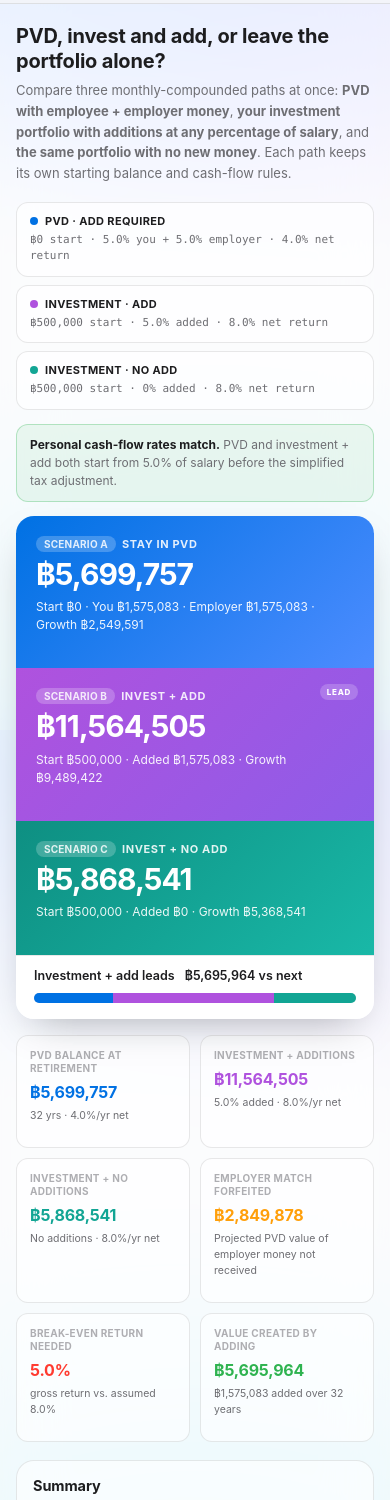
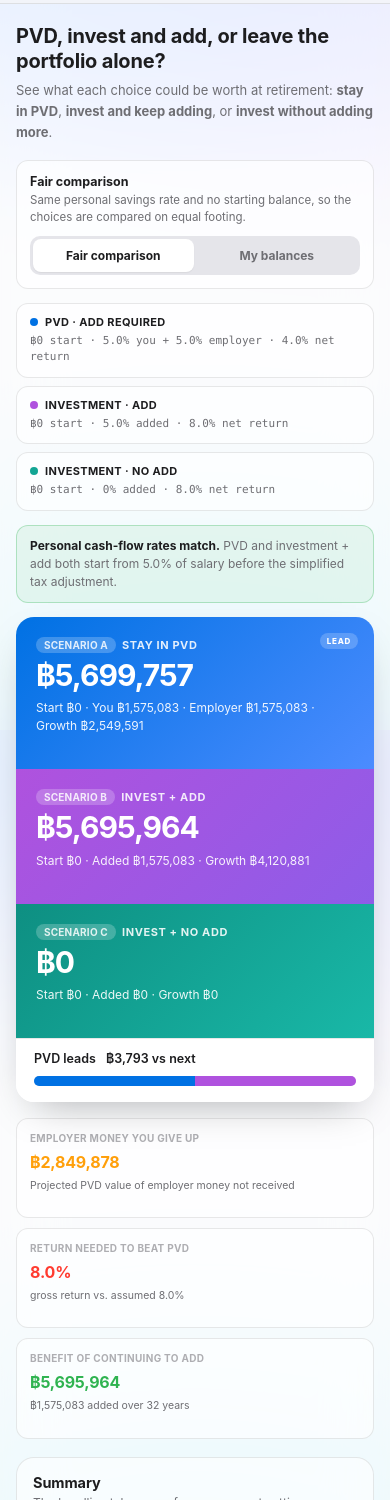
Before and after one commit to 0xtrvkc/pvd-vs-investment, a website: page index.html in a window 390 px wide. Shown: the part 114-1614 px from the top of the page. Drawn offline with Linux system fonts and the light colour scheme.

Commit message:
Improve comparison UX and mobile controls

```diff
--- a/index.html
+++ b/index.html
@@ -272,6 +272,13 @@
   /* ============ MAIN CONTENT ============ */
   .page-title{font-family:var(--font-display); font-size:20px; font-weight:700; margin:0 0 6px; letter-spacing:-0.2px; line-height:1.25;}
   .page-sub{font-size:13px; color:var(--ink-soft); margin:0 0 18px; line-height:1.6; max-width:760px;}
+  .comparison-mode{display:flex; flex-direction:column; gap:10px; padding:13px; margin:0 0 14px; border:1px solid var(--hairline); border-radius:var(--radius-md); background:var(--card);}
+  .comparison-mode-copy{flex:1; min-width:0;}
+  .comparison-mode-title{font-size:12.5px; font-weight:750; margin:0 0 3px;}
+  .comparison-mode-note{font-size:11.5px; color:var(--ink-soft); margin:0; line-height:1.45;}
+  .mode-seg{display:grid; grid-template-columns:1fr 1fr; gap:3px; padding:3px; background:var(--track); border-radius:10px;}
+  .mode-seg button{border:0; border-radius:8px; padding:9px 11px; background:transparent; color:var(--ink-soft); font:650 12px var(--font-text); cursor:pointer;}
+  .mode-seg button.active{background:var(--card-strong); color:var(--ink); box-shadow:var(--shadow-card);}
 
   /* ---- scoreboard hero: three account paths, stacked until there is room ---- */
   .scoreboard{
@@ -301,7 +308,7 @@
   .score-gap-track{flex:1 1 100%; height:10px; border-radius:6px; background:var(--track); overflow:hidden; display:flex; order:3;}
   .score-gap-fill{height:100%; transition:width .4s;}
 
-  .kpi-grid{display:grid; grid-template-columns:1fr 1fr; gap:10px; margin-bottom:18px;}
+  .kpi-grid{display:grid; grid-template-columns:1fr; gap:10px; margin-bottom:18px;}
   .kpi{
     background:var(--card); border:1px solid var(--hairline); border-radius:var(--radius-md); padding:13px 13px;
   }
@@ -480,13 +487,27 @@
     .score-gap-bar{padding:12px 26px; flex-wrap:nowrap;}
     .score-gap-track{flex:1 1 auto; order:0;}
 
-    .kpi-grid{grid-template-columns:repeat(6,1fr); gap:11px;}
+    .comparison-mode{flex-direction:row; align-items:center;}
+    .mode-seg{flex:0 0 300px;}
+    .kpi-grid{grid-template-columns:repeat(3,1fr); gap:11px;}
     .grid-2{grid-template-columns:1fr 1fr; gap:16px;}
     .insight-grid{grid-template-columns:1fr 1fr; gap:14px;}
     .model-strip{grid-template-columns:repeat(3,1fr);}
     .parity-callout{flex-direction:row; align-items:center; justify-content:space-between;}
     .panel{padding:20px 22px 22px;}
     .panel-head{flex-wrap:nowrap;}
+  }
+
+  @media (max-width:899px){
+    .side-group{margin-bottom:8px; border:1px solid var(--hairline); border-radius:var(--radius-md); background:var(--card); overflow:hidden;}
+    .side-group-title{margin:0; padding:14px 40px 14px 14px; color:var(--ink); font-size:12px; cursor:pointer; position:relative;}
+    .side-group-title::after{content:"+"; position:absolute; right:14px; top:10px; font-size:20px; color:var(--ink-soft); font-weight:400;}
+    .side-group.open>.side-group-title::after{content:"−";}
+    .side-group-desc,.side-group>.field,.side-group>.toggle-field,.side-group>.preset-row{display:none;}
+    .side-group.open{padding-bottom:10px;}
+    .side-group.open>.side-group-desc,.side-group.open>.field,.side-group.open>.toggle-field,.side-group.open>.preset-row{display:block; margin-left:10px; margin-right:10px;}
+    .side-group.open>.preset-row{display:flex;}
+    .side-group.open>.side-group-desc{margin-top:0; padding:0 4px;}
   }
 
   @media print{
@@ -683,8 +704,8 @@
         </div>
 
         <div class="field">
-          <div class="field-row"><span class="field-label">Current investment portfolio</span><span class="field-value" id="val-existingInvestment">500,000</span></div>
-          <input type="range" id="existingInvestment" min="0" max="50000000" step="10000" value="500000">
+          <div class="field-row"><span class="field-label">Current investment portfolio</span><span class="field-value" id="val-existingInvestment">0</span></div>
+          <input type="range" id="existingInvestment" min="0" max="50000000" step="10000" value="0">
           <div class="range-minmax"><span>0</span><span>50M</span></div>
           <div class="hint">This same starting value is used for both investment paths, so the only difference is whether you keep adding money.</div>
         </div>
@@ -711,7 +732,18 @@
     <!-- ================= MAIN ================= -->
     <main class="main">
       <h1 class="page-title">PVD, invest and add, or leave the portfolio alone?</h1>
-      <p class="page-sub">Compare three monthly-compounded paths at once: <b>PVD with employee + employer money</b>, <b>your investment portfolio with additions at any percentage of salary</b>, and <b>the same portfolio with no new money</b>. Each path keeps its own starting balance and cash-flow rules.</p>
+      <p class="page-sub">See what each choice could be worth at retirement: <b>stay in PVD</b>, <b>invest and keep adding</b>, or <b>invest without adding more</b>.</p>
+
+      <div class="comparison-mode" aria-label="Comparison mode">
+        <div class="comparison-mode-copy">
+          <p class="comparison-mode-title" id="modeTitle">Fair comparison</p>
+          <p class="comparison-mode-note" id="modeNote">Same personal savings rate and no starting balance, so the choices are compared on equal footing.</p>
+        </div>
+        <div class="mode-seg">
+          <button id="modeFair" class="active" type="button">Fair comparison</button>
+          <button id="modeActual" type="button">My balances</button>
+        </div>
+      </div>
 
       <div class="model-strip" aria-label="Active scenario assumptions">
         <div class="model-cell">
@@ -766,32 +798,17 @@
 
       <div class="kpi-grid">
         <div class="kpi">
-          <p class="kpi-label">PVD balance at retirement</p>
-          <p class="kpi-value c-blue" id="kpi-pvd">฿0</p>
-          <p class="kpi-sub" id="kpi-pvd-sub">—</p>
-        </div>
-        <div class="kpi">
-          <p class="kpi-label">Investment + additions</p>
-          <p class="kpi-value c-purple" id="kpi-inv">฿0</p>
-          <p class="kpi-sub" id="kpi-inv-sub">—</p>
-        </div>
-        <div class="kpi">
-          <p class="kpi-label">Investment + no additions</p>
-          <p class="kpi-value c-teal" id="kpi-hold">฿0</p>
-          <p class="kpi-sub" id="kpi-hold-sub">—</p>
-        </div>
-        <div class="kpi">
-          <p class="kpi-label">Employer match forfeited</p>
+          <p class="kpi-label">Employer money you give up</p>
           <p class="kpi-value c-orange" id="kpi-forfeit">฿0</p>
           <p class="kpi-sub" id="kpi-forfeit-sub">Future value if opting out</p>
         </div>
         <div class="kpi">
-          <p class="kpi-label">Break-even return needed</p>
+          <p class="kpi-label">Return needed to beat PVD</p>
           <p class="kpi-value c-red" id="kpi-breakeven">0.0%</p>
           <p class="kpi-sub" id="kpi-breakeven-sub">To match PVD, self-invest alone must earn this</p>
         </div>
         <div class="kpi">
-          <p class="kpi-label">Value created by adding</p>
+          <p class="kpi-label">Benefit of continuing to add</p>
           <p class="kpi-value c-green" id="kpi-add-value">฿0</p>
           <p class="kpi-sub" id="kpi-add-value-sub">B minus C at retirement</p>
         </div>
@@ -944,7 +961,7 @@
   const DEFAULTS = {
     startAge:28, endAge:60, startSalary:600000, salaryGrowth:3, pvdEmployee:5, pvdEmployer:5,
     pvdReturn:4, investContribution:5, investReturn:8, drag:1, taxRate:10,
-    existingPvd:0, existingInvestment:500000, inflation:2.5
+    existingPvd:0, existingInvestment:0, inflation:2.5
   };
 
   const toggles = {
@@ -983,7 +1000,7 @@
       Object.entries(els).forEach(([key,el])=>{ inputs[key] = Number(el.value); });
       const toggleState = {};
       Object.entries(toggles).forEach(([key,t])=>{ toggleState[key] = t.on; });
-      localStorage.setItem(STORAGE_KEY, JSON.stringify({inputs, toggles:toggleState, theme:currentTheme, displayInK}));
+      localStorage.setItem(STORAGE_KEY, JSON.stringify({inputs, toggles:toggleState, theme:currentTheme, displayInK, comparisonMode}));
     } catch (_error) { /* Private browsing can disable storage; calculations still work. */ }
   }
 
@@ -999,6 +1016,26 @@
   });
   restoreSettings();
 
+  // Mobile input groups behave as compact accordions. Keep the first group open
+  // so users immediately understand what can be changed.
+  document.querySelectorAll('.side-group').forEach((group,index)=>{
+    const heading = group.querySelector('.side-group-title');
+    if(!heading) return;
+    heading.setAttribute('role','button');
+    heading.setAttribute('tabindex','0');
+    heading.setAttribute('aria-expanded', String(index===0));
+    group.classList.toggle('open', index===0);
+    const activate = ()=>{
+      const open = !group.classList.contains('open');
+      group.classList.toggle('open',open);
+      heading.setAttribute('aria-expanded',String(open));
+    };
+    heading.addEventListener('click',activate);
+    heading.addEventListener('keydown',event=>{
+      if(event.key==='Enter' || event.key===' '){ event.preventDefault(); activate(); }
+    });
+  });
+
   // ---------------- mobile sidebar drawer ----------------
   // On mobile the input panel starts collapsed so results show first; on desktop
   // CSS forces it open regardless of this class (see the min-width:900px block).
@@ -1014,6 +1051,7 @@
   const root = document.documentElement;
   function setTheme(mode){ root.setAttribute('data-theme', mode); compute(); }
   const savedUi = readStoredSettings();
+  let comparisonMode = savedUi && savedUi.comparisonMode === 'actual' ? 'actual' : 'fair';
   let currentTheme = savedUi && savedUi.theme === 'dark' ? 'dark' : 'light';
   root.setAttribute('data-theme', currentTheme);
   $('themeToggle').addEventListener('click', ()=>{
@@ -1058,6 +1096,39 @@
   });
   $('matchContribution').addEventListener('click', ()=>setInvestmentContribution('match'));
 
+  function renderComparisonMode(){
+    const fair = comparisonMode === 'fair';
+    $('modeFair').classList.toggle('active',fair);
+    $('modeActual').classList.toggle('active',!fair);
+    $('modeTitle').textContent = fair ? 'Fair comparison' : 'My real balances';
+    $('modeNote').textContent = fair
+      ? 'Same personal savings rate and no starting balance, so the choices are compared on equal footing.'
+      : 'Uses the PVD and investment balances entered under Adjustments. Different starting points are intentional.';
+  }
+  function setComparisonMode(mode){
+    comparisonMode = mode;
+    if(mode === 'fair'){
+      els.existingPvd.value = 0;
+      els.existingInvestment.value = 0;
+      setToggle(toggles.existing,false);
+      els.investContribution.value = els.pvdEmployee.value;
+      [els.existingPvd,els.existingInvestment,els.investContribution].forEach(syncSliderFill);
+      syncContributionPreset();
+    }
+    renderComparisonMode();
+    compute();
+  }
+  $('modeFair').addEventListener('click',()=>setComparisonMode('fair'));
+  $('modeActual').addEventListener('click',()=>setComparisonMode('actual'));
+  if(comparisonMode === 'fair'){
+    els.existingPvd.value = 0;
+    els.existingInvestment.value = 0;
+    setToggle(toggles.existing,false);
+    els.investContribution.value = els.pvdEmployee.value;
+    [els.existingPvd,els.existingInvestment,els.investContribution].forEach(syncSliderFill);
+  }
+  renderComparisonMode();
+
   function syncPresetHighlight(row, el, val){
     document.querySelectorAll('#'+row+' .preset-btn').forEach(b=>{
       b.classList.toggle('active', parseFloat(b.dataset.return) === parseFloat(val));
@@ -1081,6 +1152,8 @@
     syncPresetHighlight('presetRowPvd', els.pvdReturn, DEFAULTS.pvdReturn);
     syncPresetHighlight('presetRowInv', els.investReturn, DEFAULTS.investReturn);
     syncContributionPreset();
+    comparisonMode = 'fair';
+    renderComparisonMode();
     compute();
   });
 
@@ -1093,6 +1166,18 @@
   Object.values(els).forEach(el=>{
     syncSliderFill(el);
     el.addEventListener('input', ()=>{
+      if(comparisonMode === 'fair' && (el===els.existingPvd || el===els.existingInvestment)){
+        comparisonMode = 'actual';
+        renderComparisonMode();
+      }
+      if(comparisonMode === 'fair' && el===els.pvdEmployee){
+        els.investContribution.value = els.pvdEmployee.value;
+        syncSliderFill(els.investContribution);
+      }
+      if(comparisonMode === 'fair' && el===els.investContribution && Math.abs(parseFloat(el.value)-parseFloat(els.pvdEmployee.value))>.001){
+        comparisonMode = 'actual';
+        renderComparisonMode();
+      }
       syncSliderFill(el);
       if(el===els.pvdReturn) syncPresetHighlight('presetRowPvd', el, el.value);
       if(el===els.investReturn) syncPresetHighlight('presetRowInv', el, el.value);
@@ -1495,12 +1580,6 @@
     $('gap-label').textContent = ranked[0].name+' leads';
     $('gap-pct').textContent = fmt(ranked[0].value-ranked[1].value)+' vs next';
 
-    $('kpi-pvd').textContent = fmt(last.pvdBalance);
-    $('kpi-pvd-sub').textContent = (v.endAge-v.startAge)+' yrs · '+(v.pvdReturn*100).toFixed(1)+'%/yr net';
-    $('kpi-inv').textContent = fmt(last.investAddBalance);
-    $('kpi-inv-sub').textContent = (v.investContributionRate*100).toFixed(1)+'% added · '+(netInvestReturn*100).toFixed(1)+'%/yr net';
-    $('kpi-hold').textContent = fmt(last.investHoldBalance);
-    $('kpi-hold-sub').textContent = 'No additions · '+(netInvestReturn*100).toFixed(1)+'%/yr net';
     $('kpi-forfeit').textContent = v.employerCash ? fmt(0) : fmt(totals.employerForfeitFutureValue);
     $('kpi-forfeit-sub').textContent = v.employerCash ? 'Employer cash is included in Scenario B' : 'Projected PVD value of employer money not received';
     $('kpi-breakeven').textContent = Number.isFinite(beRate) ? (beRate*100).toFixed(1)+'%' : 'N/A';
```
